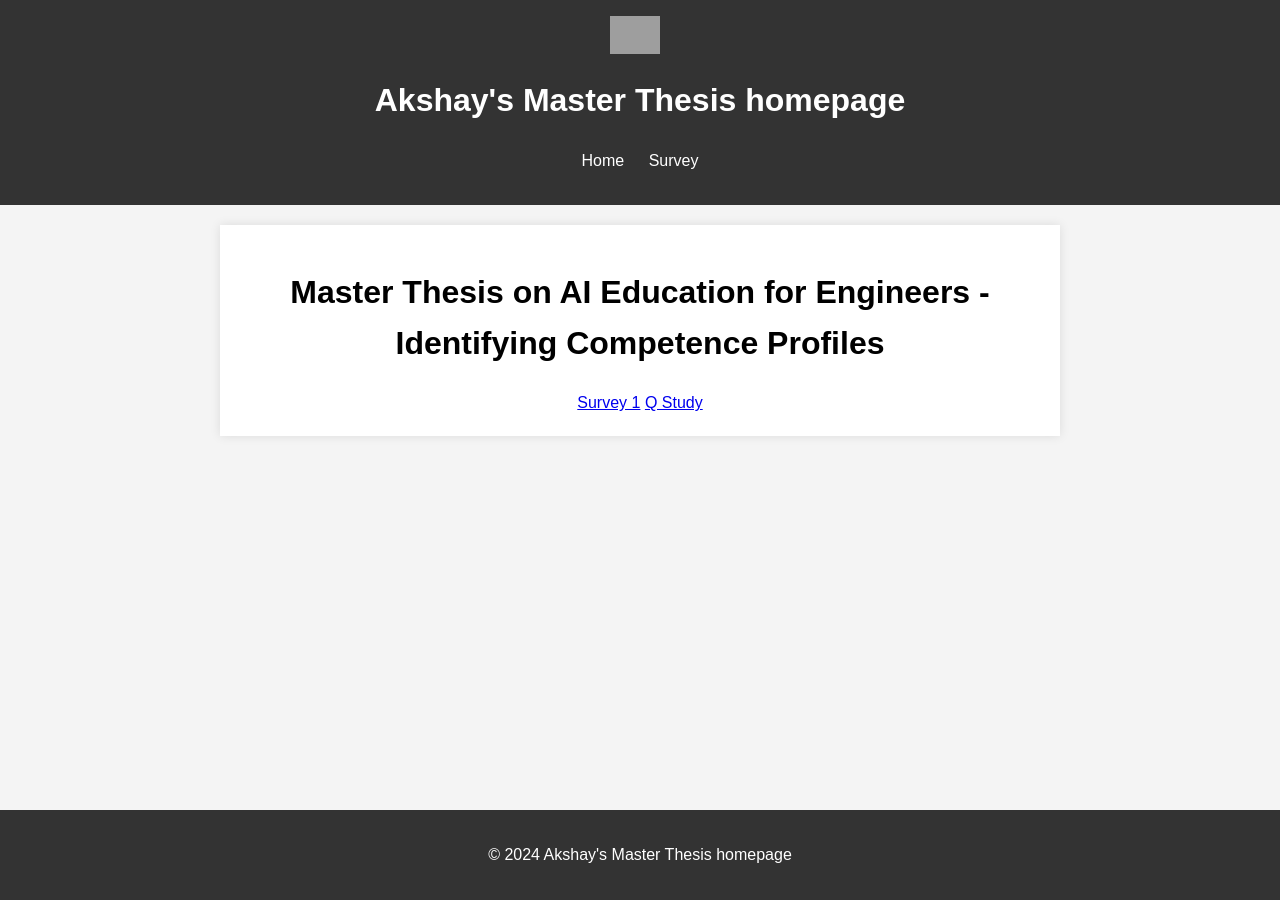
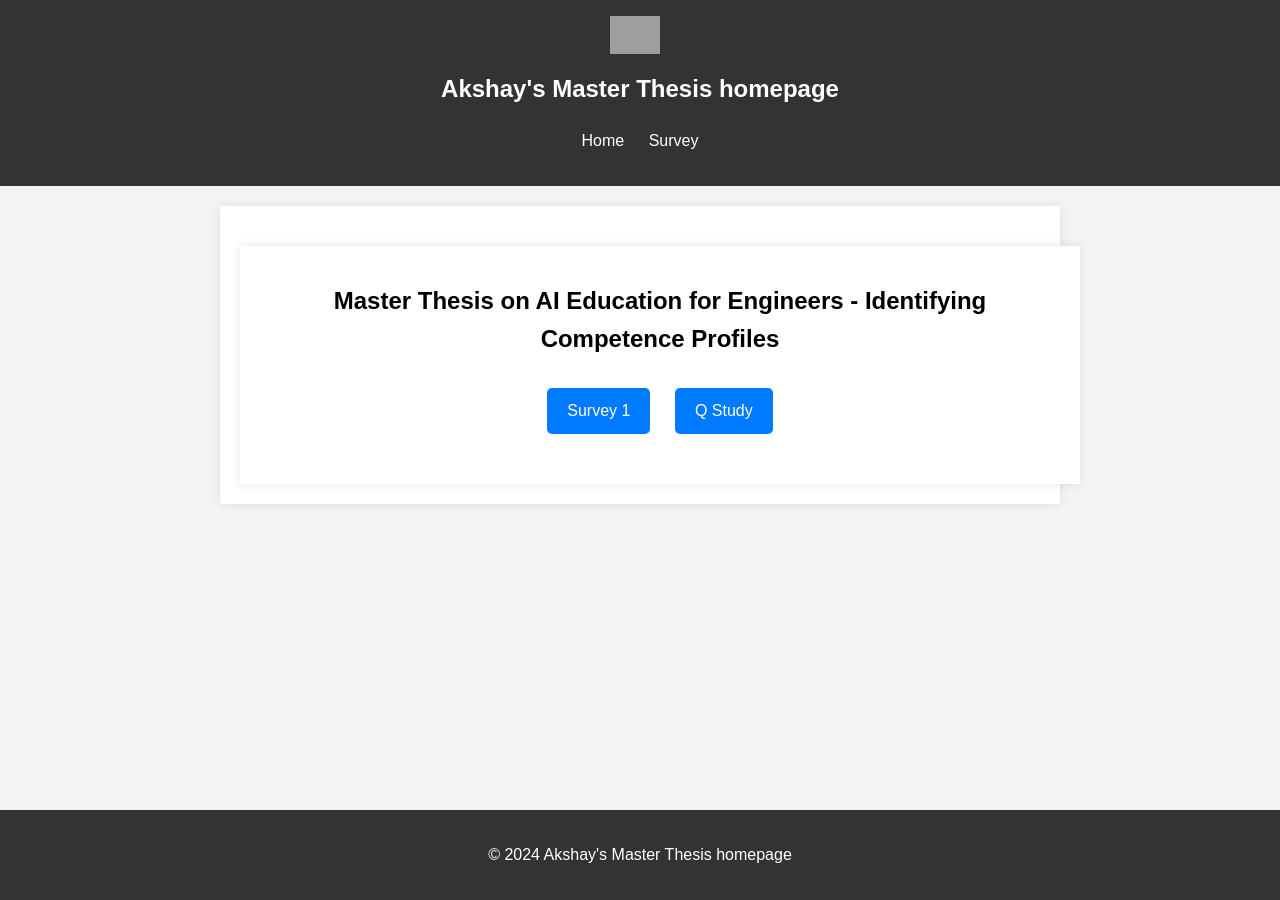
Before and after one commit to heyakshayjain/Thesis, a Jekyll site: the page built from _pages/survey.html, in a window 1280 px wide. Built offline with Jekyll 4.4.1, drawn with Linux system fonts in a browser that asks for light colours; grey boxes are pictures that could not be loaded.

Commit message:
Update survey.html

```diff
--- a/_pages/survey.html
+++ b/_pages/survey.html
@@ -4,9 +4,77 @@ title: Survey
 permalink: /survey/
 ---
 
-<h1>Master Thesis on AI Education for Engineers - Identifying Competence Profiles</h1>
+<!DOCTYPE html>
+<html lang="en">
+<head>
+    <meta charset="UTF-8">
+    <meta name="viewport" content="width=device-width, initial-scale=1.0">
+    <title>Survey</title>
+    <style>
+        body {
+            font-family: Arial, sans-serif;
+            line-height: 1.6;
+            margin: 0;
+            padding: 0;
+            display: flex;
+            justify-content: center;
+            align-items: center;
+            flex-direction: column;
+            background-color: #f4f4f4;
+        }
 
-<div class="buttons">
-    <a href="https://docs.google.com/forms/d/e/1FAIpQLSeO9aSE9G0M16QuSCcZf8DlZSerJ07JFY3VTCRMpxxtdiaT_Q/viewform" class="button" target="_blank">Survey 1</a>
-    <a href="https://aiforengineersqstudy.netlify.app/#/" class="button" target="_blank">Q Study</a>
-</div>
+
+
+        h1 {
+            font-size: 24px;
+            margin-bottom: 20px;
+        }
+
+        .buttons {
+            margin-bottom: 20px;
+        }
+
+        .button {
+            display: inline-block;
+            background-color: #007bff;
+            color: #fff;
+            padding: 10px 20px;
+            margin: 10px;
+            text-decoration: none;
+            border-radius: 5px;
+            transition: background-color 0.3s ease;
+        }
+
+        .button:hover {
+            background-color: #0056b3;
+        }
+
+        iframe {
+            width: 100%;
+            border: none;
+        }
+
+        @media (max-width: 600px) {
+            h1 {
+                font-size: 18px;
+            }
+
+            .button {
+                padding: 8px 16px;
+                font-size: 14px;
+            }
+        }
+    </style>
+</head>
+<body>
+    <div class="container">
+        <h1>Master Thesis on AI Education for Engineers - Identifying Competence Profiles</h1>
+
+        <div class="buttons">
+            <a href="https://docs.google.com/forms/d/e/1FAIpQLSeO9aSE9G0M16QuSCcZf8DlZSerJ07JFY3VTCRMpxxtdiaT_Q/viewform" class="button" target="_blank">Survey 1</a>
+            <a href="https://aiforengineersqstudy.netlify.app/#/" class="button" target="_blank">Q Study</a>
+        </div>
+
+    </div>
+</body>
+</html>
```
